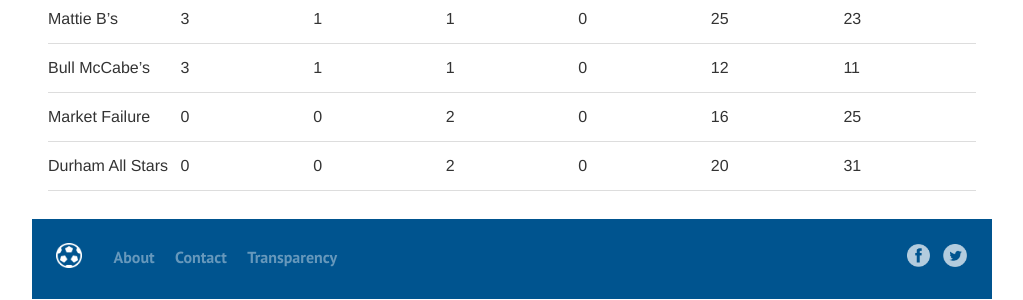
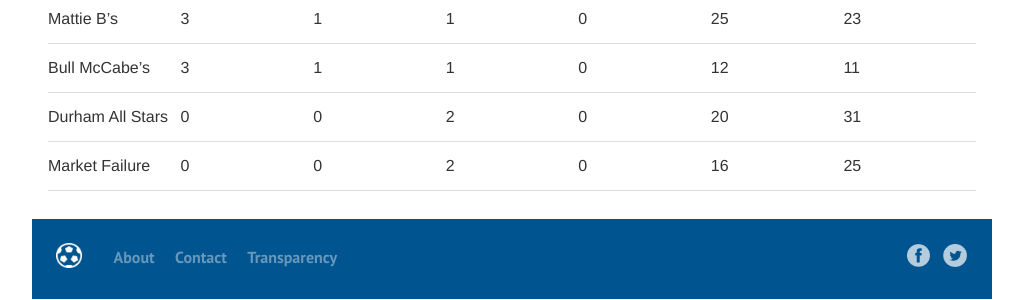
Before and after one commit to durhamatletico/durhamatletico.github.io, a Jekyll site: the page built from futsal/schedule.md, in a window 1280 px wide and 900 px high, scrolled down 1610 px. Shown: the part 594-894 px from the top of the window, without its empty margins (128-1151 px from the left). Built offline with Jekyll 4.4.1, drawn with Linux system fonts in a browser that asks for light colours.

Commit message:
Fix rankings again

```diff
--- a/futsal/schedule.md
+++ b/futsal/schedule.md
@@ -50,5 +50,5 @@ Week of 4/6   |  6:00  |  Freelancers United  |  McCabe's            |
 | Motorco FC         | 6      | 2 | 0 | 0 | 14 | 11  |
 | Mattie B's         | 3      | 1 | 1 | 0 | 25  | 23 |
 | Bull McCabe's      | 3      | 1 | 1 | 0 | 12 | 11  |
+| Durham All Stars   | 0      | 0 | 2 | 0 | 20  | 31 |
 | Market Failure     | 0      | 0 | 2 | 0 | 16  | 25 |
-| Durham All Stars   | 0      | 0 | 2 | 0 | 20  | 31 |
```
